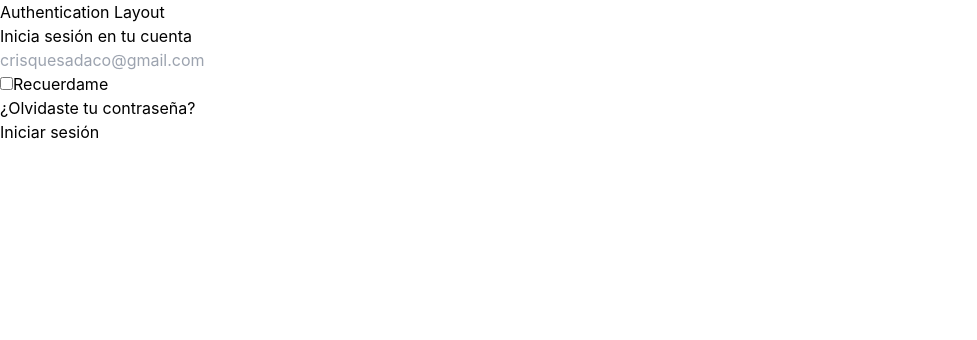
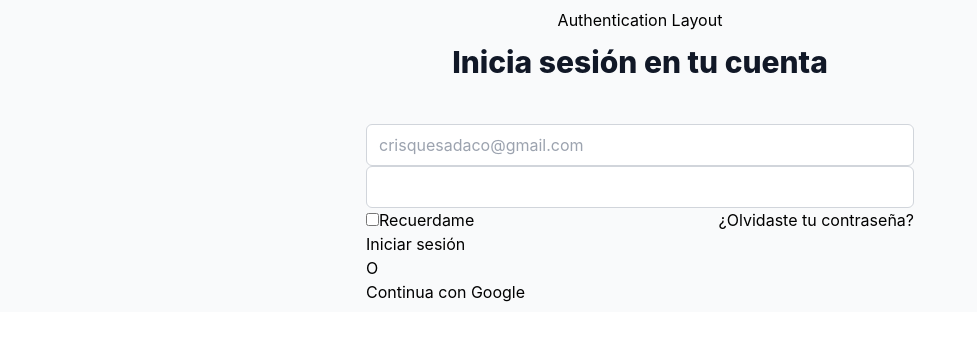
Before and after one commit to coscristian/Concesionario, a React (Create React App) app: page /login in a window 1280 px wide. Shown: the top 340 px of the page, without its empty margins (0-977 px from the left). Built offline with nearby package versions, Linux system fonts and the light colour scheme.

Commit message:
Login page

```diff
--- a/src/layouts/AuthLayout.jsx
+++ b/src/layouts/AuthLayout.jsx
@@ -3,8 +3,12 @@ import { Outlet } from "react-router-dom";
 const AuthLayout = () => {
   return (
     <div>
-      <div>Authentication Layout</div>
-      <main><Outlet /></main>
+      <div className="flex flex-col items-center justify-center bg-gray-50 py-2 px-4">
+        Authentication Layout
+        <div className="flex w-full">
+          <Outlet />
+        </div>
+      </div>
     </div>
   );
 };
--- a/src/pages/Login.jsx
+++ b/src/pages/Login.jsx
@@ -3,14 +3,22 @@ import { Link } from 'react-router-dom';
 
 const Login = () => {
   return (
+    <div className='flex flex-col w-full justify-center items-center'>
+      <h2 className='m-3 text-center text-3xl font-extrabold text-gray-900'>Inicia sesión en tu cuenta</h2>
+      <form className='mt-8 max-w-wd'>
         <div>
-      <h2>Inicia sesión en tu cuenta</h2>
-      <form>
-        <div>
-          <input type="email" placeholder='crisquesadaco@gmail.com' required />
-          <input type="password" required />
+          <input className="appearance-none w-full px-3 py-2 border border-gray-300 rounded-md text-gray-900 focus:ring-indigo-500"
+            type="email"
+            placeholder='crisquesadaco@gmail.com'
+            required
+          />
+          <input className="appearance-none w-full px-3 py-2 border border-gray-300 rounded-md text-gray-900 focus:ring-indigo-500"
+            type="password"
+            required
+          />
         </div>
-        <div>
+        <div className='flex justify-between'>
+          <div className=''>
             <label htmlFor='recuerdame'>
               <input name='recuerdame' type="checkbox" />
               Recuerdame
@@ -21,12 +29,19 @@ const Login = () => {
               ¿Olvidaste tu contraseña?
             </Link>
           </div>
+        </div>
+
         <div>
           <Link to='/admin'>
             <button type='submit'>Iniciar sesión</button>
           </Link>
         </div>
-
+        <div>
+          O
+        </div>
+        <div>
+          <button>Continua con Google</button>
+        </div>
       </form>
     </div>
   );
```
Lines whose indentation alone changed are shown as unchanged.
